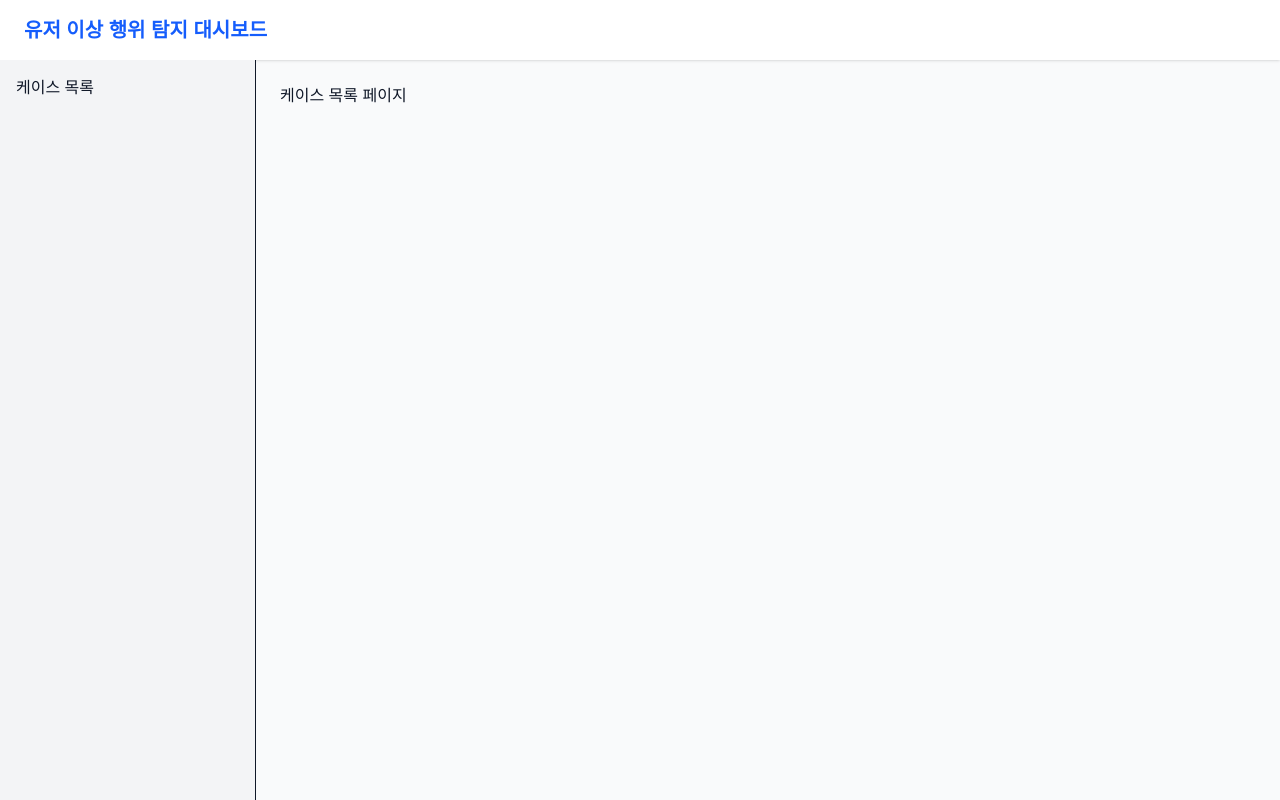
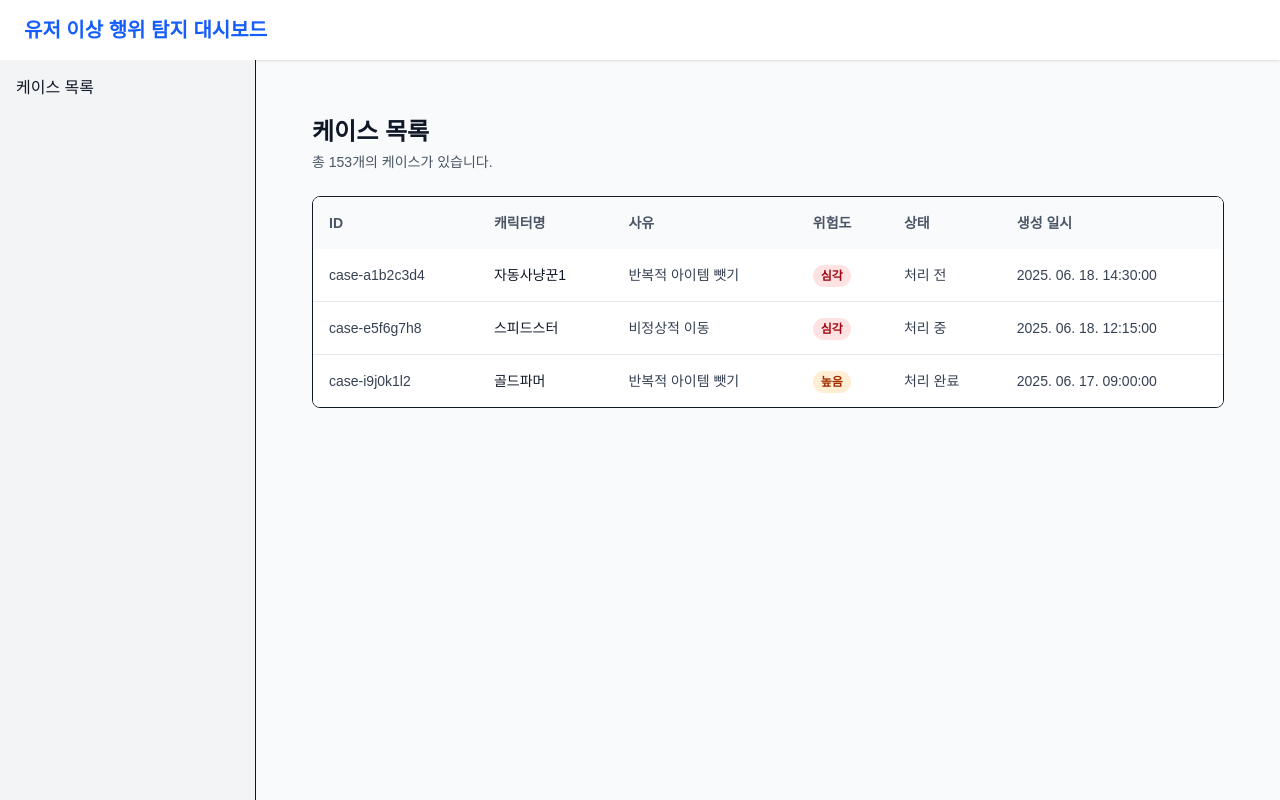
Before and after one commit to sennydayk/artale-fe-test, a Next.js app in the folder artale-fe-test/: page /cases in a window 1280 px wide. Built offline with nearby package versions, Linux system fonts and the light colour scheme.

Commit message:
✨ CaseTable 컴포넌트 구현, 타입 정의, 케이스 목록 UI 구현

```diff
--- /dev/null
+++ b/artale-fe-test/src/app/cases/components/CaseTable.tsx
@@ -0,0 +1,90 @@
+import { Case, CaseStatus, RiskLevel } from "../types";
+
+interface CaseTableProps {
+  cases: Case[];
+}
+
+const reasonMap: { [key: string]: string } = {
+  REPETITIVE_LOOTING: "반복적 아이템 뺏기",
+  IMPOSSIBLE_MOVEMENT: "비정상적 이동",
+};
+
+const riskLevelMap: {
+  [key in RiskLevel]: { text: string; className: string };
+} = {
+  CRITICAL: { text: "심각", className: "bg-red-100 text-red-800" },
+  HIGH: { text: "높음", className: "bg-orange-100 text-orange-800" },
+  MEDIUM: { text: "중간", className: "bg-yellow-100 text-yellow-800" },
+  LOW: { text: "낮음", className: "bg-green-100 text-green-800" },
+};
+
+const statusMap: { [key in CaseStatus]: string } = {
+  OPEN: "처리 전",
+  UNDER_REVIEW: "처리 중",
+  CLOSED: "처리 완료",
+};
+
+const formatDate = (dateString: string) => {
+  return new Intl.DateTimeFormat("ko-KR", {
+    year: "numeric",
+    month: "2-digit",
+    day: "2-digit",
+    hour: "2-digit",
+    minute: "2-digit",
+    second: "2-digit",
+    hour12: false,
+  }).format(new Date(dateString));
+};
+
+export default function CaseTable({ cases }: CaseTableProps) {
+  return (
+    <div className="rounded-lg border overflow-hidden">
+      <table className="min-w-full bg-white text-sm">
+        <thead className="bg-gray-50">
+          <tr>
+            <th className="p-4 text-left font-semibold text-gray-600">ID</th>
+            <th className="p-4 text-left font-semibold text-gray-600">
+              캐릭터명
+            </th>
+            <th className="p-4 text-left font-semibold text-gray-600">사유</th>
+            <th className="p-4 text-left font-semibold text-gray-600">
+              위험도
+            </th>
+            <th className="p-4 text-left font-semibold text-gray-600">상태</th>
+            <th className="p-4 text-left font-semibold text-gray-600">
+              생성 일시
+            </th>
+          </tr>
+        </thead>
+        <tbody className="divide-y divide-gray-200">
+          {cases.map((caseItem) => (
+            <tr key={caseItem.id} className="hover:bg-gray-50">
+              <td className="p-4 font-mono text-gray-700">{caseItem.id}</td>
+              <td className="p-4 font-medium text-gray-900">
+                {caseItem.characterName}
+              </td>
+              <td className="p-4 text-gray-700">
+                {reasonMap[caseItem.reason] ?? caseItem.reason}
+              </td>
+              <td className="p-4">
+                <span
+                  className={`px-2 py-1 rounded-full text-xs font-semibold ${
+                    riskLevelMap[caseItem.riskLevel].className
+                  }`}
+                >
+                  {riskLevelMap[caseItem.riskLevel].text}
+                </span>
+              </td>
+              <td className="p-4 text-gray-700">
+                {statusMap[caseItem.status]}
+              </td>
+              <td className="p-4 text-gray-700">
+                {formatDate(caseItem.createdAt)}
+              </td>
+            </tr>
+          ))}
+        </tbody>
+      </table>
+    </div>
+  );
+}
--- a/artale-fe-test/src/app/cases/page.tsx
+++ b/artale-fe-test/src/app/cases/page.tsx
@@ -1,3 +1,54 @@
-export default function CaseListPage() {
-  return <div>케이스 목록 페이지</div>;
+import CaseTable from "./components/CaseTable";
+import { CaseApiResponse } from "./types";
+
+async function getCases(): Promise<CaseApiResponse> {
+  // API를 호출 로직 필요
+
+  // mock 데이터
+  return {
+    data: [
+      {
+        id: "case-a1b2c3d4",
+        characterName: "자동사냥꾼1",
+        reason: "REPETITIVE_LOOTING",
+        riskLevel: "CRITICAL",
+        status: "OPEN",
+        createdAt: "2025-06-18T14:30:00Z",
+      },
+      {
+        id: "case-e5f6g7h8",
+        characterName: "스피드스터",
+        reason: "IMPOSSIBLE_MOVEMENT",
+        riskLevel: "CRITICAL",
+        status: "UNDER_REVIEW",
+        createdAt: "2025-06-18T12:15:00Z",
+      },
+      {
+        id: "case-i9j0k1l2",
+        characterName: "골드파머",
+        reason: "REPETITIVE_LOOTING",
+        riskLevel: "HIGH",
+        status: "CLOSED",
+        createdAt: "2025-06-17T09:00:00Z",
+      },
+    ],
+    pagination: { page: 1, pageSize: 20, totalCount: 153, totalPages: 8 },
+  };
 }
+
+export default async function CaseListPage() {
+  const { data: cases, pagination } = await getCases();
+
+  return (
+    <main className="container mx-auto p-4 sm:p-6 lg:p-8">
+      <div className="mb-6">
+        <h1 className="text-2xl font-bold text-gray-900">케이스 목록</h1>
+        <p className="mt-1 text-sm text-gray-600">
+          총 {pagination.totalCount}개의 케이스가 있습니다.
+        </p>
+      </div>
+      <CaseTable cases={cases} />
+      {/* 페이지네이션 구현 필요 */}
+    </main>
+  );
+}
--- /dev/null
+++ b/artale-fe-test/src/app/cases/types.ts
@@ -0,0 +1,23 @@
+export type RiskLevel = "CRITICAL" | "HIGH" | "MEDIUM" | "LOW";
+export type CaseStatus = "OPEN" | "UNDER_REVIEW" | "CLOSED";
+
+export interface Case {
+  id: string;
+  characterName: string;
+  reason: string;
+  riskLevel: RiskLevel;
+  status: CaseStatus;
+  createdAt: string;
+}
+
+export interface Pagination {
+  page: number;
+  pageSize: number;
+  totalCount: number;
+  totalPages: number;
+}
+
+export interface CaseApiResponse {
+  data: Case[];
+  pagination: Pagination;
+}
```
